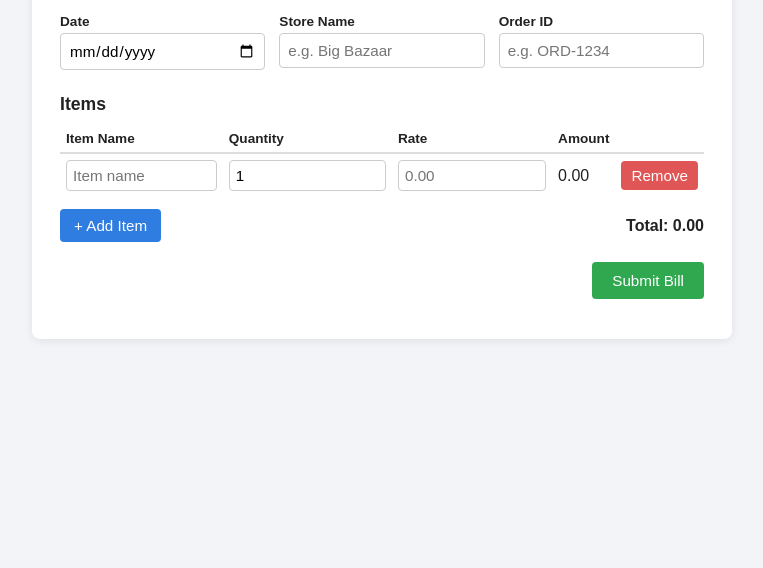
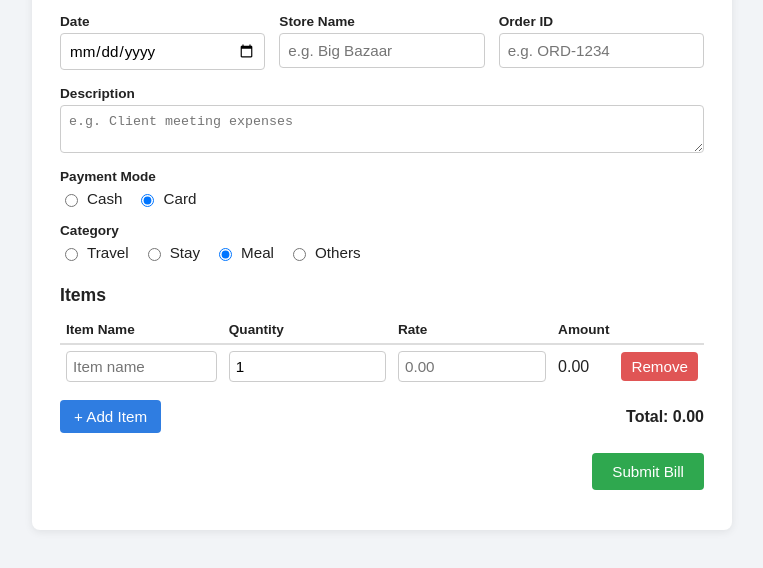
Before and after one commit to RajDevil02/UK-Bill-Upload-Repo, a plain HTML site: page index.html in a window 1280 px wide. Shown: the part 76-644 px from the top of the page, without its empty margins (258-1021 px from the left). Drawn offline with Linux system fonts and the light colour scheme.

Commit message:
Added categories and description

```diff
--- a/index.html
+++ b/index.html
@@ -22,6 +22,29 @@
                 <div class="field">
                     <label for="order-id">Order ID</label>
                     <input type="text" id="order-id" placeholder="e.g. ORD-1234" required>
+                </div>
+            </div>
+
+            <div class="field description-field">
+                <label for="description">Description</label>
+                <textarea id="description" rows="2" placeholder="e.g. Client meeting expenses"></textarea>
+            </div>
+
+            <div class="radio-group">
+                <span class="radio-group-label">Payment Mode</span>
+                <div class="radio-options">
+                    <label><input type="radio" name="payment-mode" value="Cash" > Cash</label>
+                    <label><input type="radio" name="payment-mode" value="Card" checked> Card</label>
+                </div>
+            </div>
+
+            <div class="radio-group">
+                <span class="radio-group-label">Category</span>
+                <div class="radio-options">
+                    <label><input type="radio" name="category" value="Travel" > Travel</label>
+                    <label><input type="radio" name="category" value="Stay"> Stay</label>
+                    <label><input type="radio" name="category" value="Meal" checked> Meal</label>
+                    <label><input type="radio" name="category" value="Others"> Others</label>
                 </div>
             </div>
 
--- a/script.js
+++ b/script.js
@@ -67,10 +67,16 @@ function collectFormData() {
         items.push({ name, quantity, rate, amount: quantity * rate });
     });
 
+    const paymentMode = document.querySelector('input[name="payment-mode"]:checked').value;
+    const category = document.querySelector('input[name="category"]:checked').value;
+
     return {
         date: document.getElementById('order-date').value,
         storeName: document.getElementById('store-name').value.trim(),
         orderId: document.getElementById('order-id').value.trim(),
+        description: document.getElementById('description').value.trim(),
+        paymentMode,
+        category,
         items
     };
 }
--- a/style.css
+++ b/style.css
@@ -57,6 +57,42 @@ input, button {
     padding: 8px;
     border: 1px solid #ccc;
     border-radius: 4px;
+}
+
+.field textarea {
+    padding: 8px;
+    border: 1px solid #ccc;
+    border-radius: 4px;
+    resize: vertical;
+}
+
+.description-field {
+    margin-top: 16px;
+}
+
+.radio-group {
+    margin-top: 16px;
+}
+
+.radio-group-label {
+    display: block;
+    font-size: 0.85rem;
+    font-weight: bold;
+    margin-bottom: 6px;
+}
+
+.radio-options {
+    display: flex;
+    flex-wrap: wrap;
+    gap: 14px;
+}
+
+.radio-options label {
+    display: flex;
+    align-items: center;
+    gap: 6px;
+    font-size: 0.95rem;
+    cursor: pointer;
 }
 
 table {
@@ -176,6 +212,10 @@ td input {
         min-width: 0;
     }
 
+    .radio-options {
+        gap: 10px 16px;
+    }
+
     input, button {
         font-size: 16px; /* prevents iOS auto-zoom on focus */
     }
```
